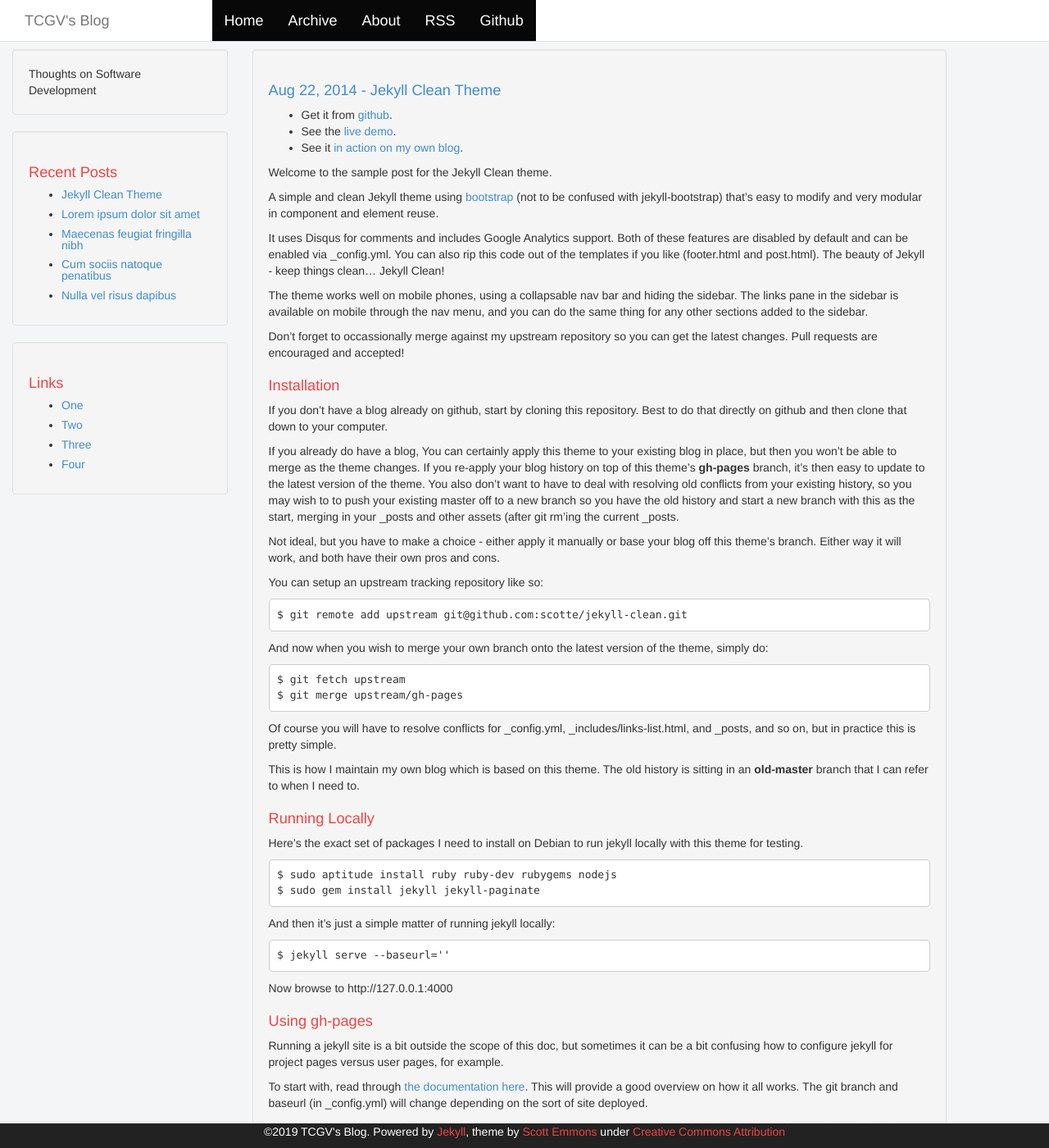
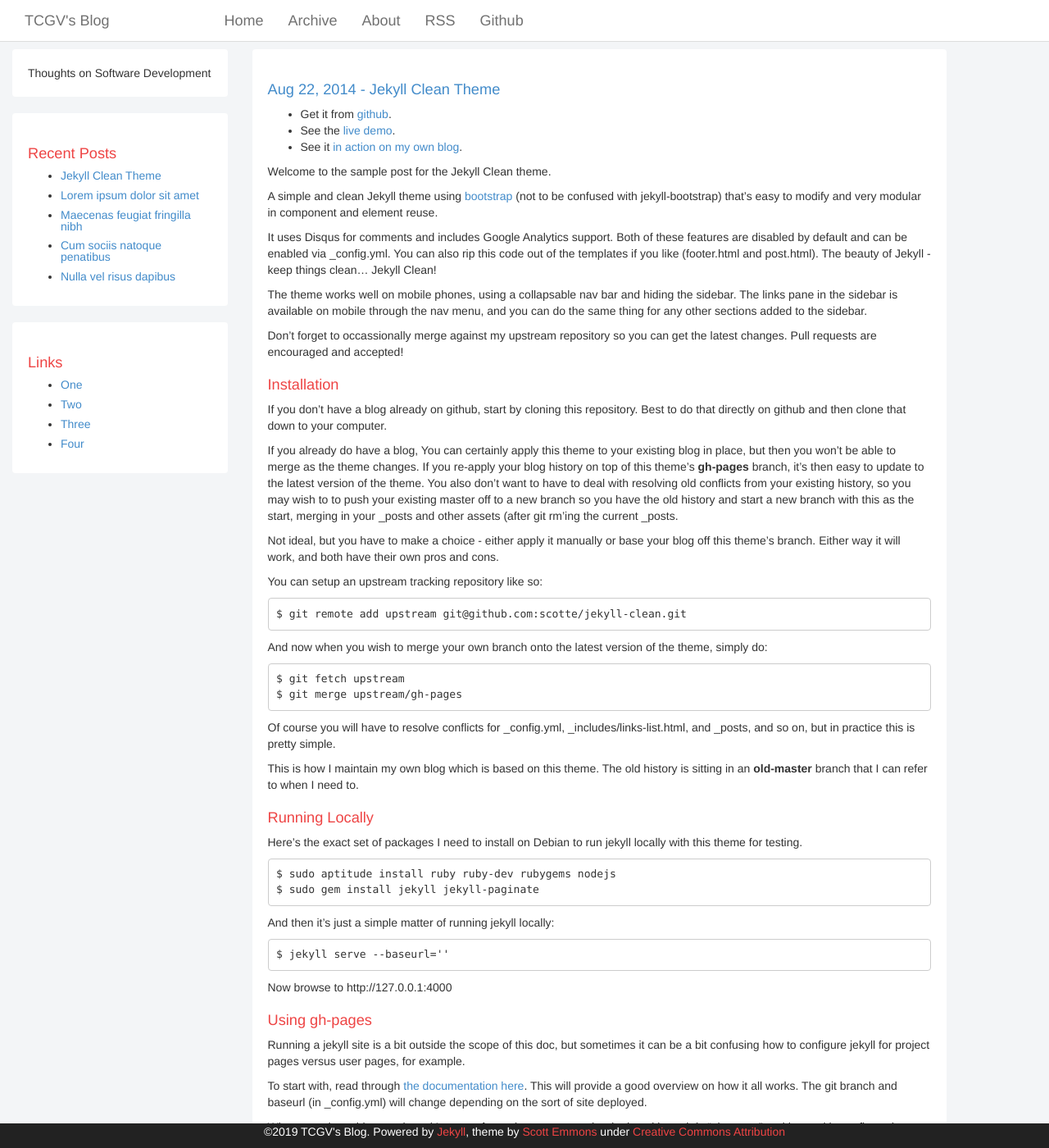
Before and after one commit to TCGV/blog, a Jekyll site: the page built from index.html, in a window 1280 px wide and 1400 px high. Shown: the whole window at 82% size. Built offline with Jekyll 4.4.1, drawn with Linux system fonts in a browser that asks for light colours; the list of posts is cut into pages by our own code.

Commit message:
Customizing theme.css

```diff
--- a/_includes/header.html
+++ b/_includes/header.html
@@ -17,7 +17,7 @@
 
 <div class="container-fluid">
     <div class="row-fluid">
-        <div class="navbar navbar-inverse navbar-fixed-top" role="navigation">
+        <div class="navbar navbar navbar-fixed-top" role="navigation">
             <div class="navbar-header">
                 <button type="button" class="navbar-toggle" data-toggle="collapse" data-target="#bs-example-navbar-collapse-1">
                   <span class="sr-only">Toggle navigation</span>
--- a/css/theme.css
+++ b/css/theme.css
@@ -58,7 +58,7 @@ body {
     margin: 0;
 }
 
-well {
+.well {
     border: none;
     background-color: white;
     box-shadow: none;
```
